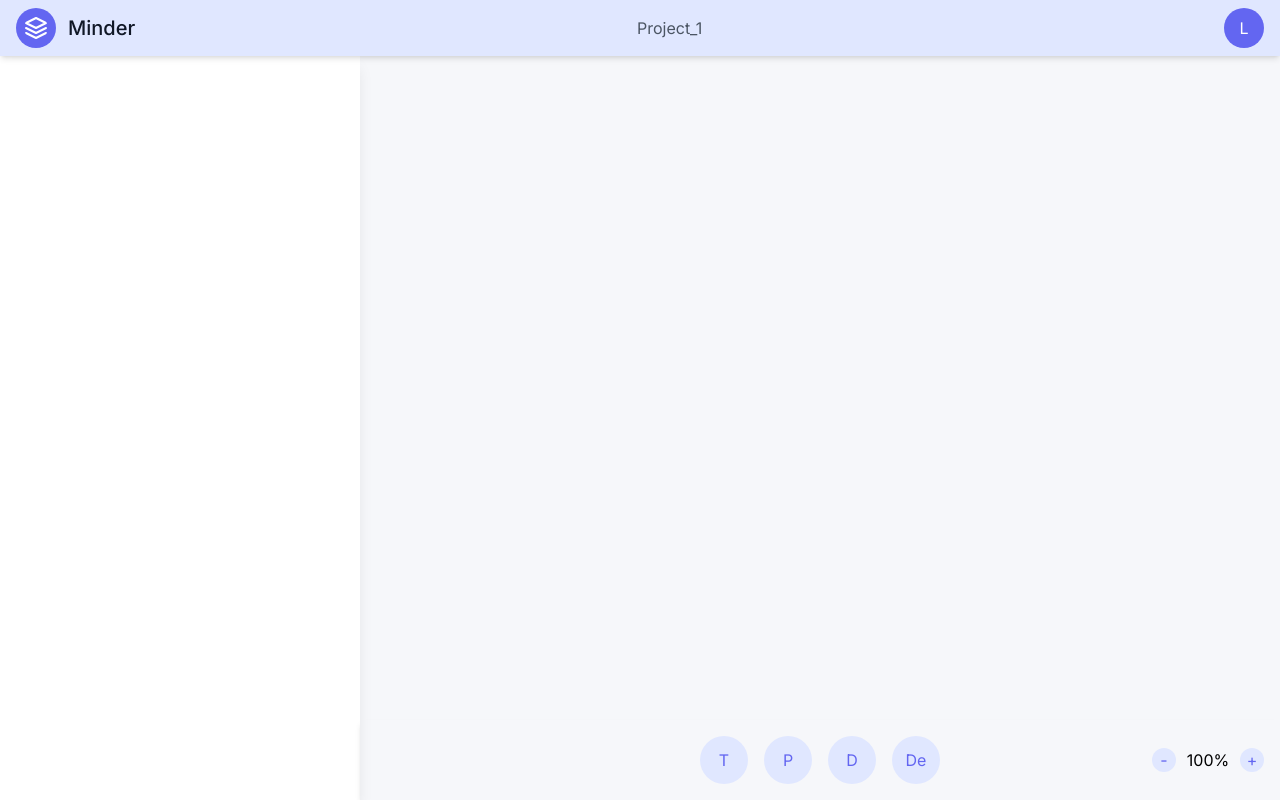
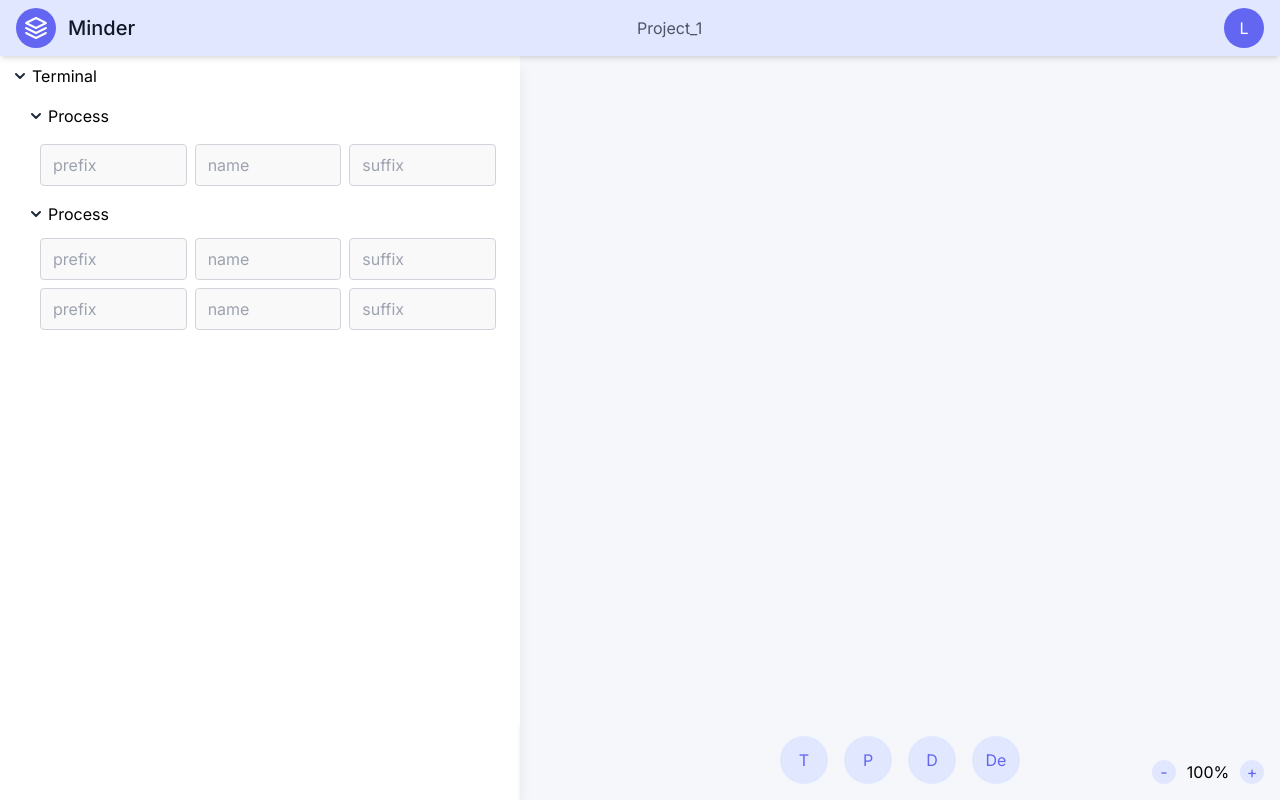
Before and after one commit to RuFrontEnd/minder, a Next.js app in the folder frontend/: page / in a window 1280 px wide. Built offline with nearby package versions, Linux system fonts and the light colour scheme.

Commit message:
layout selct tree side panel

```diff
--- a/frontend/src/app/page.tsx
+++ b/frontend/src/app/page.tsx
@@ -1005,7 +1005,7 @@ export default function ProcessPage() {
       `process_${Date.now()}`,
       200,
       100,
-      { x: -offset.x + 200, y: -offset.y + 200 },
+      { x: -offset.x + window.innerWidth / 2, y: -offset.y + window.innerHeight / 2 },
       "red"
     );
     process_new.offset = offset;
@@ -1019,7 +1019,7 @@ export default function ProcessPage() {
       `data_${Date.now()}`,
       200,
       100,
-      { x: -offset.x + 200, y: -offset.y + 200 },
+      { x: -offset.x + window.innerWidth / 2, y: -offset.y + window.innerHeight / 2 },
       "green"
     );
     data_new.scale = scale;
@@ -1033,7 +1033,7 @@ export default function ProcessPage() {
       `data_${Date.now()}`,
       200,
       100,
-      { x: -offset.x + 200, y: -offset.y + 200 },
+      { x: -offset.x + window.innerWidth / 2, y: -offset.y + window.innerHeight / 2 },
       "#3498db"
     );
     decision_new.offset = offset;
@@ -1288,13 +1288,6 @@ export default function ProcessPage() {
 
   return (
     <>
-
-
-
-      {/* TODO: 後續使用 */}
-
-      {/* <SidePanel clasaName={"fixed"} visible={v} /> */}
-
       <header className="w-full fixed z-50 shadow-md text-gray-600 body-font bg-indigo-100">
         <div className="container mx-auto flex flex-wrap py-2 px-4 flex-col md:flex-row items-center">
           <a className="flex title-font font-medium items-center text-gray-900 mb-4 md:mb-0">
@@ -1318,7 +1311,64 @@ export default function ProcessPage() {
       </header>
 
       <div>
-        <SidePanel visible w={'360px'} h={'calc(100vh - 56px)'} d={['b']} />
+        <SidePanel visible w={'520px'} h={'calc(100vh - 56px)'} d={['b']}>
+          <ul>
+            <li className="flex cursor-pointer ps-2 pe-6 py-2">
+              <svg className="w-6 h-6 text-gray-800 dark:text-white" aria-hidden="true" xmlns="http://www.w3.org/2000/svg" width="24" height="24" fill="none" viewBox="0 0 24 24">
+                <path stroke="currentColor" stroke-linecap="round" stroke-linejoin="round" stroke-width="2" d="m8 10 4 4 4-4" />
+              </svg>
+              Terminal
+            </li>
+            <li className="cursor-pointer ps-6 pe-6 py-2">
+              <div className="flex flex-col">
+                <div className="flex">
+                  <svg className="w-6 h-6 text-gray-800 dark:text-white" aria-hidden="true" xmlns="http://www.w3.org/2000/svg" width="24" height="24" fill="none" viewBox="0 0 24 24">
+                    <path stroke="currentColor" stroke-linecap="round" stroke-linejoin="round" stroke-width="2" d="m8 10 4 4 4-4" />
+                  </svg>
+                  {/* <svg className="w-6 h-6 text-gray-800 dark:text-white" aria-hidden="true" xmlns="http://www.w3.org/2000/svg" width="24" height="24" fill="none" viewBox="0 0 24 24">
+                    <path stroke="currentColor" stroke-linecap="round" stroke-linejoin="round" stroke-width="2" d="m10 16 4-4-4-4" />
+                  </svg> */}
+                  Process
+                </div>
+              </div>
+            </li>
+            <li className="ps-10 pe-6 py-2">
+              <div className="grid grid-cols-3 gap-2">
+                <div><input placeholder="prefix" type="text" id="hero-field" name="hero-field" className="w-full bg-gray-100 bg-opacity-50 rounded focus:ring-2 focus:ring-indigo-200 focus:bg-transparent border border-gray-300 focus:border-indigo-500 text-base outline-none text-gray-700 py-1 px-3 leading-8 transition-colors duration-200 ease-in-out" /></div>
+                <div><input placeholder="name" type="text" id="hero-field" name="hero-field" className="w-full bg-gray-100 bg-opacity-50 rounded focus:ring-2 focus:ring-indigo-200 focus:bg-transparent border border-gray-300 focus:border-indigo-500 text-base outline-none text-gray-700 py-1 px-3 leading-8 transition-colors duration-200 ease-in-out" /></div>
+                <div><input placeholder="suffix" type="text" id="hero-field" name="hero-field" className="w-full bg-gray-100 bg-opacity-50 rounded focus:ring-2 focus:ring-indigo-200 focus:bg-transparent border border-gray-300 focus:border-indigo-500 text-base outline-none text-gray-700 py-1 px-3 leading-8 transition-colors duration-200 ease-in-out" /></div>
+              </div>
+            </li>
+            <li className="cursor-pointer ps-6 pe-6 py-2">
+              <div className="flex flex-col">
+                <div className="flex">
+                  <svg className="w-6 h-6 text-gray-800 dark:text-white" aria-hidden="true" xmlns="http://www.w3.org/2000/svg" width="24" height="24" fill="none" viewBox="0 0 24 24">
+                    <path stroke="currentColor" stroke-linecap="round" stroke-linejoin="round" stroke-width="2" d="m8 10 4 4 4-4" />
+                  </svg>
+                  {/* <svg className="w-6 h-6 text-gray-800 dark:text-white" aria-hidden="true" xmlns="http://www.w3.org/2000/svg" width="24" height="24" fill="none" viewBox="0 0 24 24">
+                    <path stroke="currentColor" stroke-linecap="round" stroke-linejoin="round" stroke-width="2" d="m10 16 4-4-4-4" />
+                  </svg> */}
+                  Process
+                </div>
+              </div>
+            </li>
+            <li className="ps-10 pe-6 py-1">
+              <div className="grid grid-cols-3 gap-2">
+                <div><input placeholder="prefix" type="text" id="hero-field" name="hero-field" className="w-full bg-gray-100 bg-opacity-50 rounded focus:ring-2 focus:ring-indigo-200 focus:bg-transparent border border-gray-300 focus:border-indigo-500 text-base outline-none text-gray-700 py-1 px-3 leading-8 transition-colors duration-200 ease-in-out" /></div>
+                <div><input placeholder="name" type="text" id="hero-field" name="hero-field" className="w-full bg-gray-100 bg-opacity-50 rounded focus:ring-2 focus:ring-indigo-200 focus:bg-transparent border border-gray-300 focus:border-indigo-500 text-base outline-none text-gray-700 py-1 px-3 leading-8 transition-colors duration-200 ease-in-out" /></div>
+                <div><input placeholder="suffix" type="text" id="hero-field" name="hero-field" className="w-full bg-gray-100 bg-opacity-50 rounded focus:ring-2 focus:ring-indigo-200 focus:bg-transparent border border-gray-300 focus:border-indigo-500 text-base outline-none text-gray-700 py-1 px-3 leading-8 transition-colors duration-200 ease-in-out" /></div>
+              </div>
+            </li>
+            <li className="ps-10 pe-6 py-1">
+              <div className="grid grid-cols-3 gap-2">
+                <div><input placeholder="prefix" type="text" id="hero-field" name="hero-field" className="w-full bg-gray-100 bg-opacity-50 rounded focus:ring-2 focus:ring-indigo-200 focus:bg-transparent border border-gray-300 focus:border-indigo-500 text-base outline-none text-gray-700 py-1 px-3 leading-8 transition-colors duration-200 ease-in-out" /></div>
+                <div><input placeholder="name" type="text" id="hero-field" name="hero-field" className="w-full bg-gray-100 bg-opacity-50 rounded focus:ring-2 focus:ring-indigo-200 focus:bg-transparent border border-gray-300 focus:border-indigo-500 text-base outline-none text-gray-700 py-1 px-3 leading-8 transition-colors duration-200 ease-in-out" /></div>
+                <div><input placeholder="suffix" type="text" id="hero-field" name="hero-field" className="w-full bg-gray-100 bg-opacity-50 rounded focus:ring-2 focus:ring-indigo-200 focus:bg-transparent border border-gray-300 focus:border-indigo-500 text-base outline-none text-gray-700 py-1 px-3 leading-8 transition-colors duration-200 ease-in-out" /></div>
+              </div>
+            </li>
+          </ul>
+
+        </SidePanel >
         <canvas
           className={`${space ? "cursor-grab" : ""} overflow-hidden`}
           tabIndex={1}
@@ -1351,9 +1401,9 @@ export default function ProcessPage() {
             }}
           />
         )}
-      </div>
+      </div >
 
-      <ul style={{ width: 'calc(100vw - 360px)' }} className="fixed grid grid-cols-3 items-center p-4 bottom-0 right-0 shadow-md">
+      <ul style={{ width: 'calc(100vw - 520px)' }} className="fixed grid grid-cols-3 items-end p-4 bottom-0 right-0 shadow-md">
         <li >
 
 
--- a/frontend/src/components/sidePanel/index.tsx
+++ b/frontend/src/components/sidePanel/index.tsx
@@ -28,6 +28,7 @@ const SidePanel = (props: any) => {
       animate={{ x: visible ? "0%" : `${d === 'r' ? '100%' : '-100%'}` }}
       transition={{ type: "easeInOut" }}
     >
+      {children}
     </motion.div>
   );
 };
```
Also changed, not shown: 1 other file (tests, documents, lock files or other folders).
